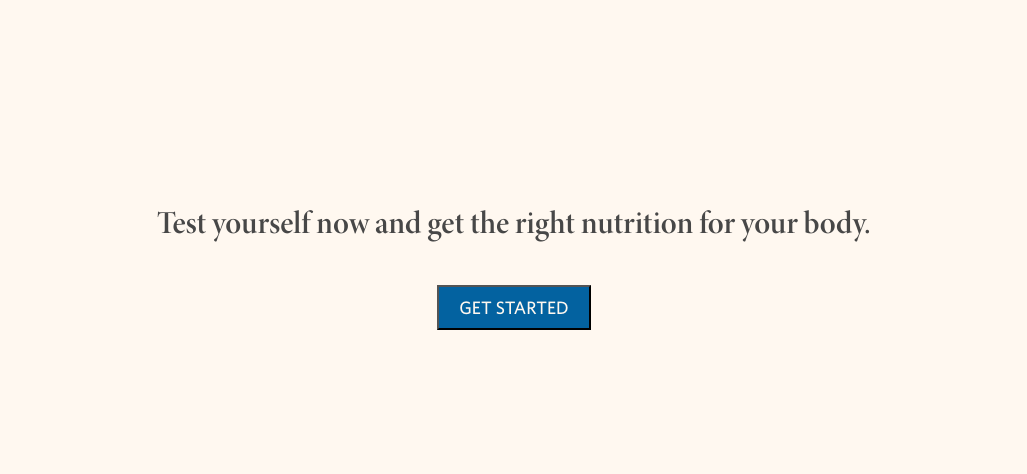
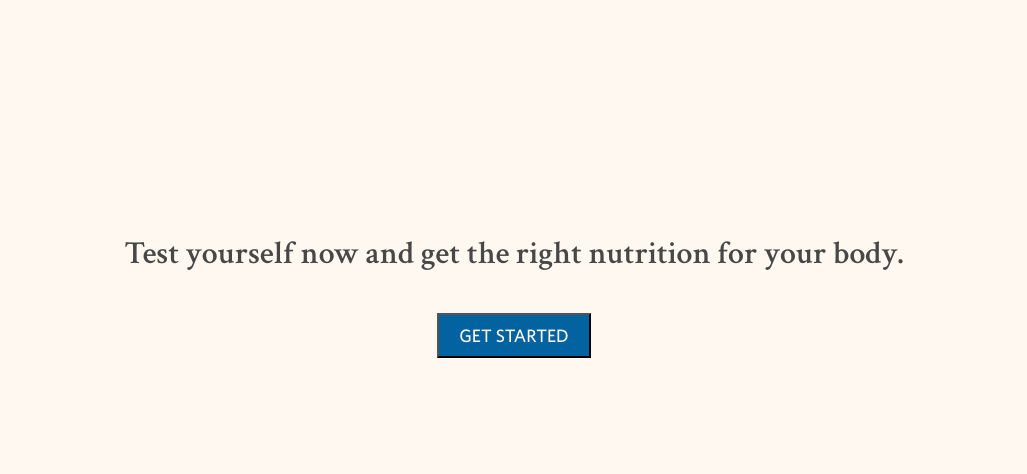
Before and after one commit to mendelspeas/staging, a plain HTML site: page home.html in a window 1280 px wide. Shown: the part 2459-2933 px from the top of the page, without its empty margins (26-1053 px from the left). Drawn offline with Linux system fonts and the light colour scheme.

Commit message:
Update home.html

```diff
--- a/home.html
+++ b/home.html
@@ -100,8 +100,8 @@
             height: 110px;
         }
         h1 {
-            font-family: minion;
-            /*font-family: "Crimson Text", serif;*/
+            /*font-family: minion;*/
+            font-family: "Crimson Text", serif;
             font-weight: 600;
             font-style: normal
         }
```
